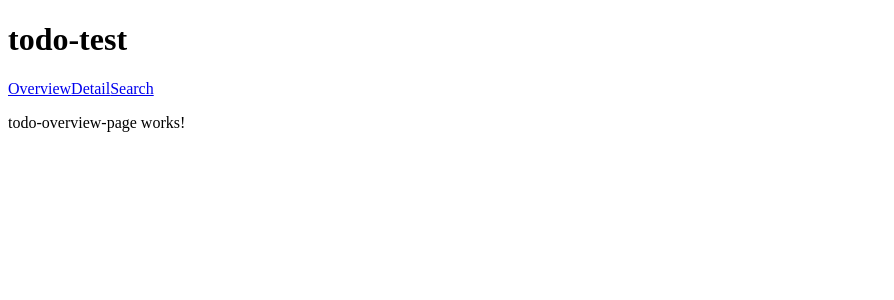
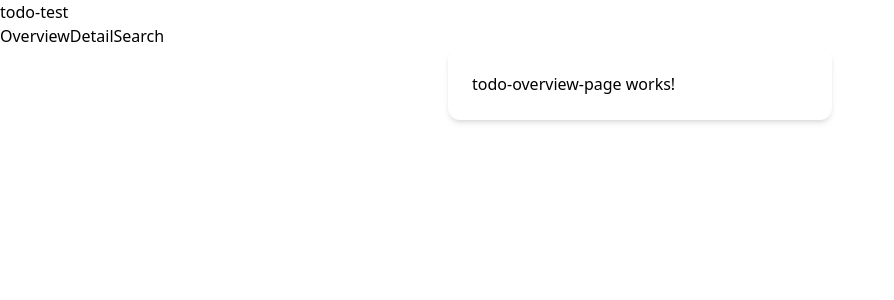
Before and after one commit to kevinegstorf/todo-test, an Angular app: page /overview in a window 1280 px wide. Shown: the top 300 px of the page, without its empty margins (0-894 px from the left). Built offline with nearby package versions, Linux system fonts and the light colour scheme.

Commit message:
feat: added tailwind for some styling

```diff
--- a/package.json
+++ b/package.json
@@ -27,12 +27,15 @@
     "@angular/cli": "^17.0.6",
     "@angular/compiler-cli": "^17.0.0",
     "@types/jasmine": "~5.1.0",
+    "autoprefixer": "^10.4.16",
     "jasmine-core": "~5.1.0",
     "karma": "~6.4.0",
     "karma-chrome-launcher": "~3.2.0",
     "karma-coverage": "~2.2.0",
     "karma-jasmine": "~5.1.0",
     "karma-jasmine-html-reporter": "~2.1.0",
+    "postcss": "^8.4.32",
+    "tailwindcss": "^3.3.6",
     "typescript": "~5.2.2"
   }
 }
--- a/src/app/pages/todo-overview-page/todo-overview-page.component.html
+++ b/src/app/pages/todo-overview-page/todo-overview-page.component.html
@@ -1 +1,6 @@
-<p>todo-overview-page works!</p>
+
+<div class="p-6 max-w-sm mx-auto bg-white rounded-xl shadow-md flex items-center space-x-4">
+    <div>
+        <p>todo-overview-page works!</p>
+    </div>
+  </div>
--- a/src/styles.css
+++ b/src/styles.css
@@ -1 +1,4 @@
 /* You can add global styles to this file, and also import other style files */
+@import 'tailwindcss/base';
+@import 'tailwindcss/components';
+@import 'tailwindcss/utilities';
--- /dev/null
+++ b/tailwind.config.js
@@ -0,0 +1,10 @@
+/** @type {import('tailwindcss').Config} */
+module.exports = {
+  content: [
+    "./src/**/*.{html,ts}",
+  ],
+  theme: {
+    extend: {},
+  },
+  plugins: [],
+}
```
Also changed, not shown: 1 other file (tests, documents, lock files or other folders).
